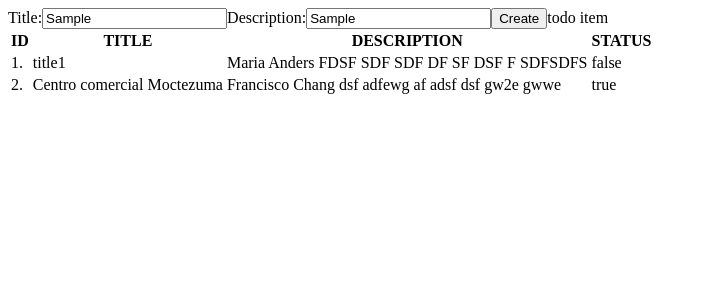
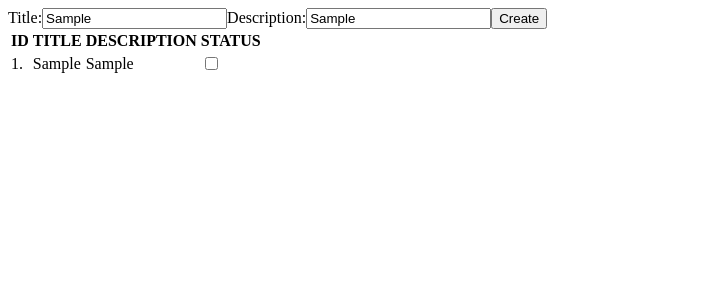
Before and after one commit to plntry/simple-todolist-react, a React (Create React App) app: page / in a window 1280 px wide. Both pictures are taken after typing "Sample", "Sample" into the empty fields and a click on the button "Create". Shown: the top 300 px of the page, without its empty margins (0-706 px from the left). Built offline with nearby package versions, Linux system fonts and the light colour scheme.

Commit message:
added correct render & status managing

```diff
--- a/src/components/TodoItem/index.tsx
+++ b/src/components/TodoItem/index.tsx
@@ -1,8 +1,32 @@
-function TodoItem () {
+import { useState } from 'react'
+
+const TodoItem: React.FC<ITodo> = (props: ITodo) => {
+  const { id, title, description, status } = props
+  const arrOfFields = [`${id}.`, title, description, status]
+
+  const [isCheckedStatus, setIsCheckedStatus] = useState(false)
+
+  const handleOnChangeStatus = () => {
+    setIsCheckedStatus(!isCheckedStatus)
+  }
+
   return (
-    <>
-    todo item
-    </>
+    <tr>
+      {arrOfFields.map((field) => {
+        return (
+          <td key={arrOfFields.indexOf(field)}>
+            {typeof field === 'boolean'
+              ? <input
+                    type='checkbox'
+                    name='statusCheckbox'
+                    onChange={handleOnChangeStatus}
+                />
+              : <>{field}</>
+            }
+          </td>
+        )
+      })}
+    </tr>
   )
 }
 
--- a/src/components/TodosList/index.tsx
+++ b/src/components/TodosList/index.tsx
@@ -1,40 +1,34 @@
-import { useEffect } from 'react'
 import { useSelector } from 'react-redux'
-import { useAppDispatch } from '../../store'
-import { addNewTodo, selectTodos } from '../../store/todosSlice'
+import { selectTodos } from '../../store/todosSlice'
 import TodoItem from '../TodoItem'
 
 function TodosList () {
-  const dispatch = useAppDispatch()
-
-  const todos = (useSelector(selectTodos))
-  console.log(todos, 'todos')
+  const todos = Object.values(useSelector(selectTodos))[0]
+  console.log(todos, 'todos here')
 
   return (
     <>
-      <TodoItem />
       <table>
         <thead>
             <tr>
-            <th>ID</th>
-            <th>TITLE</th>
-            <th>DESCRIPTION</th>
-            <th>STATUS</th>
-        </tr>
+                <th>ID</th>
+                <th>TITLE</th>
+                <th>DESCRIPTION</th>
+                <th>STATUS</th>
+            </tr>
         </thead>
         <tbody>
-            <tr>
-                <td>1.</td>
-                <td>title1</td>
-                <td>Maria Anders FDSF SDF SDF DF SF DSF F SDFSDFS</td>
-                <td>false</td>
-            </tr>
-            <tr>
-                <td>2.</td>
-                <td>Centro comercial Moctezuma</td>
-                <td>Francisco Chang dsf adfewg af adsf dsf gw2e gwwe </td>
-                <td>true</td>
-            </tr>
+            {(todos.map((todo: ITodo) => {
+              return (
+                  <TodoItem
+                    key={todo.id}
+                    id={todo.id}
+                    title={todo.title}
+                    description={todo.description}
+                    status={todo.status}
+                  />
+              )
+            }))}
         </tbody>
       </table>
     </>
--- a/src/interfaces/index.d.ts
+++ b/src/interfaces/index.d.ts
@@ -9,6 +9,10 @@ interface ITodos {
   todos: IProduct[] | undefined
 }
 
+interface IStatusCheckbox {
+  status: boolean
+}
+
 interface ICreateNewTodoContext {
   title: string
   setTitle: Dispatch<SetStateAction<string>>
--- a/src/store/todosSlice.ts
+++ b/src/store/todosSlice.ts
@@ -28,7 +28,6 @@ const todosSlice = createSlice({
           }
         )
       }
-      console.log(state.todos?.length, 'after add')
     }
   }
 })
```
